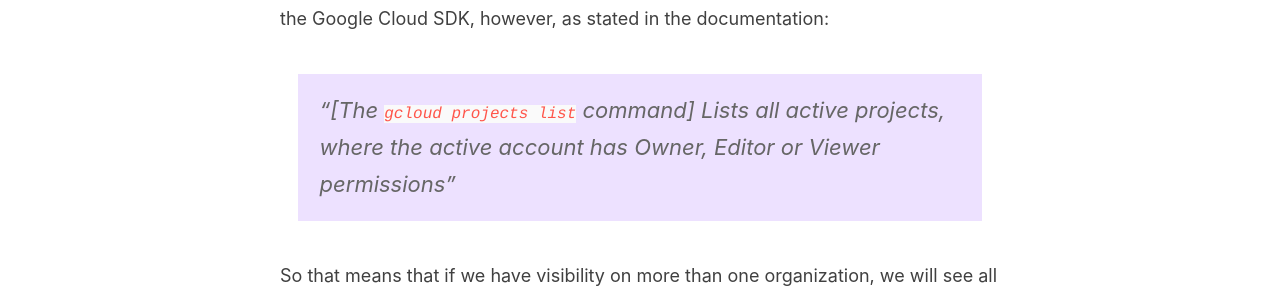
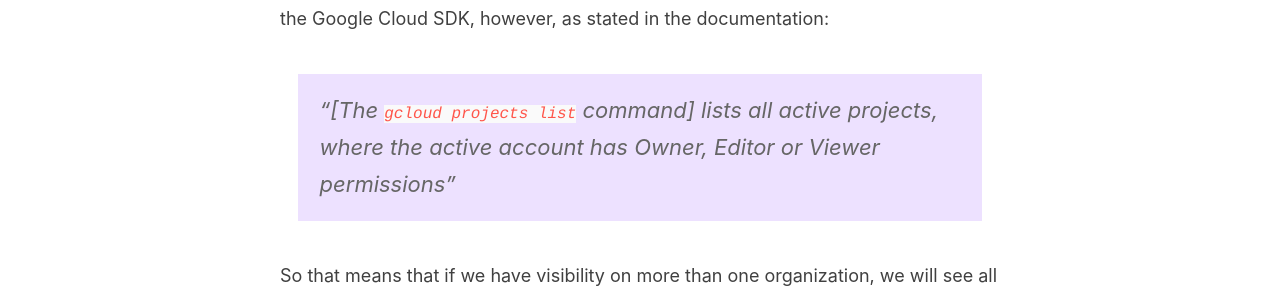
Before and after one commit to joangro/joangro.github.io, a Jekyll site: the page built from _posts/2020-02-03-resource-manager-list-all-projects.md, in a window 1280 px wide and 900 px high, scrolled down 675 px. Shown: the part 163-454 px from the top of the window. Built offline with Jekyll 4.4.1, drawn with Linux system fonts in a browser that asks for light colours.

```diff
--- a/_posts/2020-02-03-resource-manager-list-all-projects.md
+++ b/_posts/2020-02-03-resource-manager-list-all-projects.md
@@ -16,7 +16,7 @@ Although the API has all of the needed features to manage our projects via a RES
 
 There is a command that seems to help here, which is the [`gcloud projects list`](https://cloud.google.com/sdk/gcloud/reference/projects/list) on the Google Cloud SDK, however, as stated in the documentation:
 
-> "*[The `gcloud projects list` command]* Lists all active projects, where the active account has Owner, Editor or Viewer permissions"
+> "*[The `gcloud projects list` command]* lists all active projects, where the active account has Owner, Editor or Viewer permissions"
 
 So that means that if we have visibility on more than one organization, we will see all the projects on the same list no matter on which organization they are.
 
```
